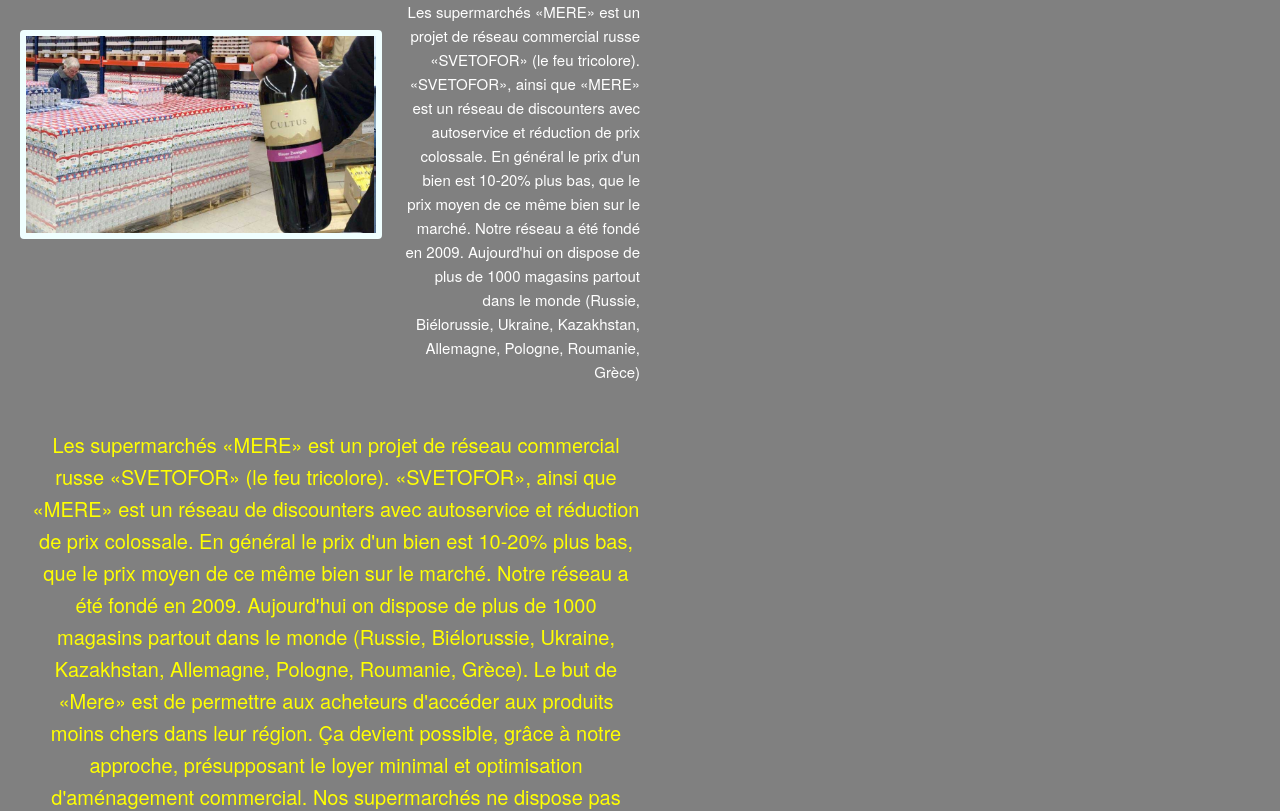
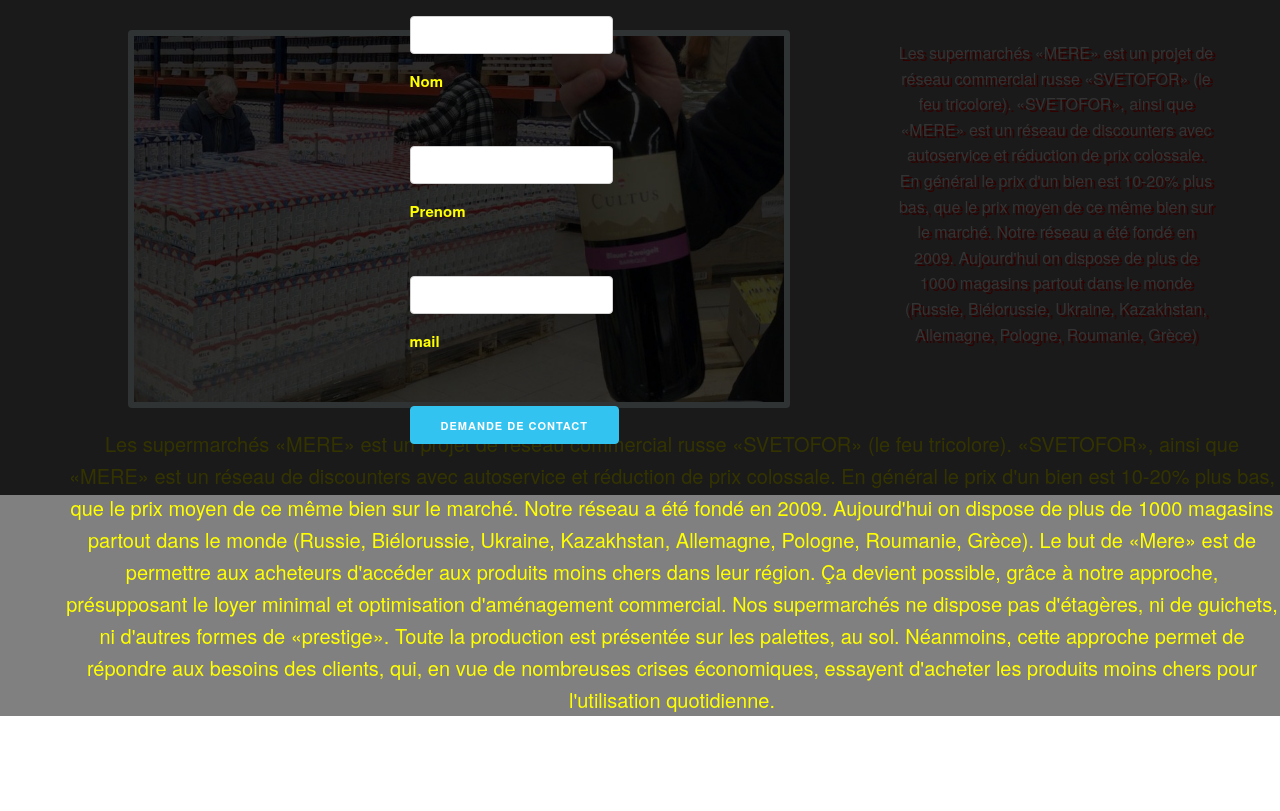
Before and after one commit to Varfolome/frontend, a plain HTML site: page client/index.html in a window 1280 px wide. Shown: the top 811 px of the page. Drawn offline with nearby package versions, Linux system fonts and the light colour scheme.

Commit message:
Fixed main.css and index.html

```diff
--- a/client/main.css
+++ b/client/main.css
@@ -3,6 +3,20 @@
 body {
     padding: 0;
     margin: 0;
+}
+
+::-webkit-scrollbar {
+  width: 5px;
+}
+
+::-webkit-scrollbar-track {
+  background: red;
+}
+
+::-webkit-scrollbar-thumb {
+  background: black;
+  border-radius: 20px;
+  border: 3px solid;
 }
 
 .form-label {
@@ -15,34 +29,32 @@
 
 .main {
     background-color: gray;
-    display: flex;
-    flex-direction: row;
 }
 
+
 .description {
-    width: 50%;
+    width: 100%;
+
 }
 
 .forms {
     width: 100%;
-    background-color: rgba(0,0,0,0.4);
-    top: 300px;
+    background-color: rgba(0,0,0,0.8);
+    position: absolute;
+    /*top: 0;*/
 }
 
 .forms .forms-wrapper {
     width:70%;
-    /*box-sizing: border-box;*/
+    box-sizing: border-box;
     padding: 10px 30%;
 }
 
 .forms .forms-wrapper .contact-form-wrapper {
     padding: 6px 20%;
-    /*box-sizing: border-box;*/
+    box-sizing: border-box;
 }
 
-.forms .forms-wrapper .faq-form-wrapper {
-  padding: 0 5%;
-}
 
 .forms .forms-wrapper .contact-form form {
     align-content: center;
@@ -55,15 +67,15 @@
 }
 
 .description .carousel-text-wrapper .carousel-wrapper {
-    width: 60%;
+    width: 70%;
     box-sizing: border-box;
-    padding-left: 20px;
+    padding-left: 10%;
     padding-top: 30px;
 }
 
 .description .carousel-text-wrapper .carousel-wrapper .carousel-animate {
-    width: 350px;
-    height: 197px;
+    width: 650px;
+    height: 366px;
     overflow: hidden;
     border-style: solid;
     border-width: 6px;
@@ -74,7 +86,7 @@
 
 #animate #carousel {
     width: 6000px;
-    height: 197px;
+    height: 366px;
     display: block;
     margin: 0;
     padding: 0;
@@ -83,27 +95,29 @@
 #animate #carousel .carousel-item {
     float: left;
     list-style-type: none;
-    width: 350px;
-    height: 197px;
+    width: 650px;
+    height: 366px;
 }
 
 #animate #carousel .carousel-item img {
-    width: 350px;
-    height: 197px;
+    width: 650px;
+    height: 366px;
 }
 
 
 .description .carousel-text-wrapper .text-wrapper {
-    width: 40%;
+    width: 30%;
     box-sizing: border-box;
-    text-align: right;
-    padding-left: 3%;
+    text-align: center;
+    padding-right: 5%;
+    padding-top: 40px;
 
 }
 
 p.neartext {
+    font-size: 16px;
     color: white;
-    text-shadow: 2px 4px gray;
+    text-shadow: 3px 2px red;
 }
 
 .next-text {
--- a/client/scripts/carousel.js
+++ b/client/scripts/carousel.js
@@ -4,7 +4,7 @@
 
 $(document).ready(function(){
 
-    const width = 350;
+    const width = 650;
     let current = 1;
     const animationSpeed = 2000;
     const pause = 5500;
--- a/client/scripts/scroll.js
+++ b/client/scripts/scroll.js
@@ -3,14 +3,24 @@
 $(document).ready(function() {
 
   const forms = document.querySelector('.forms');
+  const body = document.querySelector('body');
+
+  let bodyH = body.clientHeight;
+  let wH = window.innerHeight;
+  let mark = bodyH - wH - 1;
+
+  console.log(mark);
 
   forms.style.display = 'none';
 
 window.onscroll = function() {
-    if(document.body.scrollTop > 200 || document.documentElement.scrollTop > 200) {
+    if(document.body.scrollTop > mark || document.documentElement.scrollTop > mark) {
       //console.log($('body').scrollTop);
+      forms.style.top = '0';
+      //forms.height = wH + 'px';
+      forms.style.paddingTop = (mark + 20) + 'px';
       forms.style.display = '';
-      forms.style.position = 'absolute';
+
     } else {
       forms.style.display = 'none';
     }
```
Also changed, not shown: client/index.html (+0 -8 lines).
